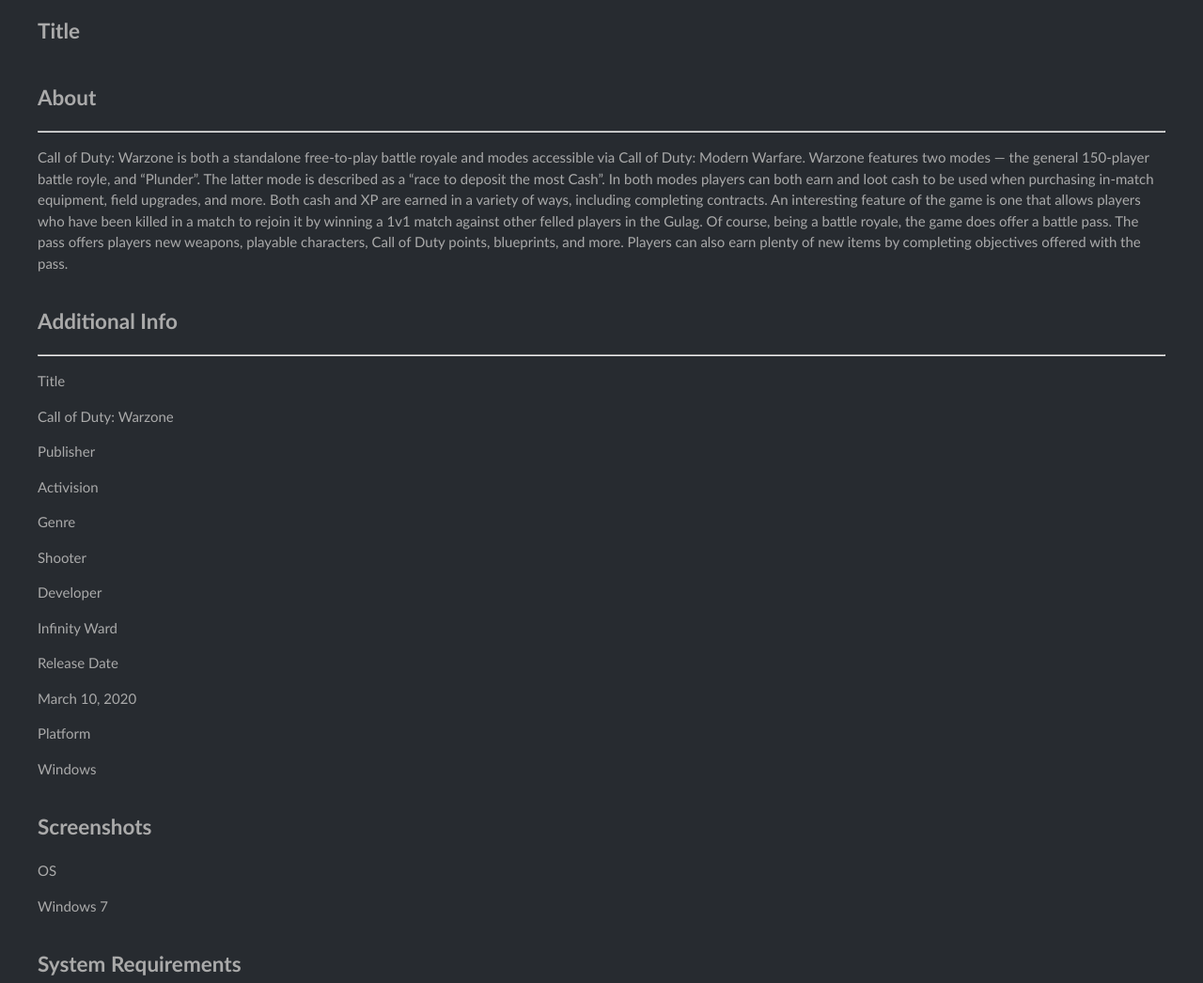
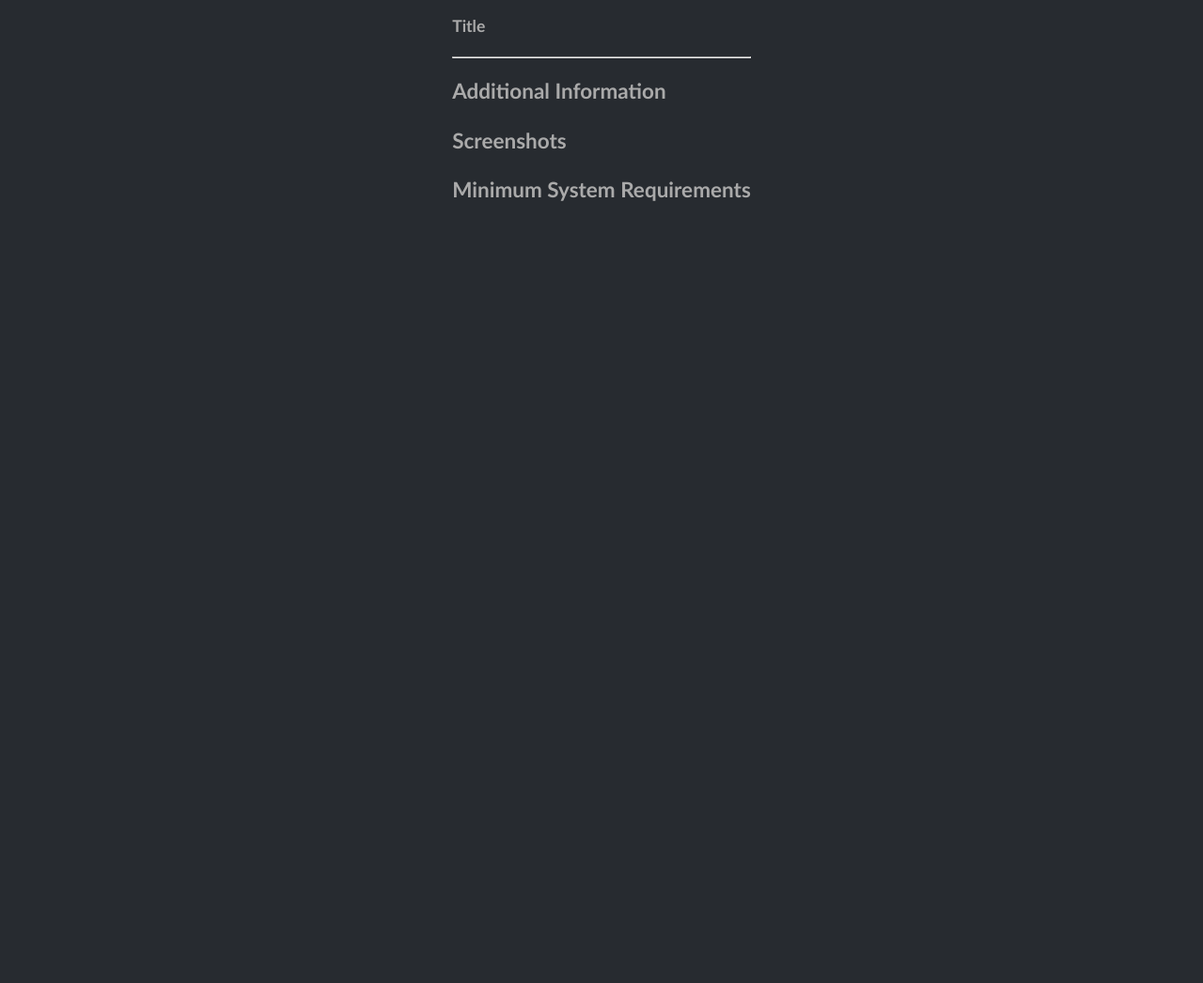
Before and after one commit to jhgalino/phase-1-assessment, a website: page game-info.html in a window 1280 px wide. Shown: the part 83-1129 px from the top of the page at 94% size. After the commit the page ends 800 px from the top, so only its background shows below. Drawn offline with Linux system fonts and the light colour scheme.

Commit message:
prepare html for js insertion

```diff
--- a/game-info.html
+++ b/game-info.html
@@ -8,7 +8,12 @@
     <link rel="stylesheet" href="css/styles.css">
     <link rel="stylesheet" href="css/nav.css">
     <link rel="stylesheet" href="css/game-info.css">
-    <title>Game</title>
+    <script src="js/gameDetails.js"></script>
+    <script>
+        const id = getGameFromUrl();
+        fetchGameDetails(id).then(details => renderGameDetails(details));
+    </script>
+    <title></title>
 </head>
 
 <body>
@@ -43,59 +48,31 @@
 
     <main>
         <section class="main-content">
-            <h1>Title</h1>
-            <section>
-                <h2>About</h2>
+            <img src="" alt="" class="thumbnail">
+            <section class="game-details">
+                <h1 class="title">Title</h1>
+                <section class="about">
+                    <h2></h2>
                     <hr>
-                <p>Call of Duty: Warzone is both a standalone free-to-play battle royale and modes accessible via Call
-                    of Duty: Modern Warfare. Warzone features two modes — the general 150-player battle royle, and
-                    “Plunder”. The latter mode is described as a “race to deposit the most Cash”. In both modes players
-                    can both earn and loot cash to be used when purchasing in-match equipment, field upgrades, and more.
-                    Both cash and XP are earned in a variety of ways, including completing contracts. An interesting
-                    feature of the game is one that allows players who have been killed in a match to rejoin it by
-                    winning a 1v1 match against other felled players in the Gulag. Of course, being a battle royale, the
-                    game does offer a battle pass. The pass offers players new weapons, playable characters, Call of
-                    Duty points, blueprints, and more. Players can also earn plenty of new items by completing
-                    objectives offered with the pass.</p>
+                    <p></p>
                 </section>
+                <h2>Additional Information</h2>
+                <section class="info">
 
-            <section>
-                <h2>Additional Info</h2>
-                <hr>
-                <div>
-                    <p>Title</p>
-                    <p>Call of Duty: Warzone</p>
-                </div>
-                <div>
-                    <p>Publisher</p>
-                    <p>Activision</p>
-                </div>
-                <div>
-                    <p>Genre</p>
-                    <p>Shooter</p>
-                </div>
-                <div>
-                    <p>Developer</p>
-                    <p>Infinity Ward</p>
-                </div>
-                <div>
-                    <p>Release Date</p>
-                    <p>March 10, 2020</p>
-                </div>
-                <div>
-                    <p>Platform</p>
-                    <p>Windows</p>
-                </div>
                 </section>
                 <section>
-                <h2>Screenshots</h2>
-                <div>
-                    <p>OS</p>
-                    <p>Windows 7</p>
-                </div>
+                    <h2 class="screenshotTitle sectionTitle">Screenshots</h2>
+                    <section class="screenshots">
+
                     </section>
+                </section>
+                <section>
+                    <h2 class="sectionTitle">Minimum System Requirements</h2>
+                    <section class="requirements">
 
-            <h2>System Requirements</h2>
+                    </section>
+                </section>
+            </section>
         </section>
     </main>
 </body>
```
Lines whose indentation alone changed are shown as unchanged.
